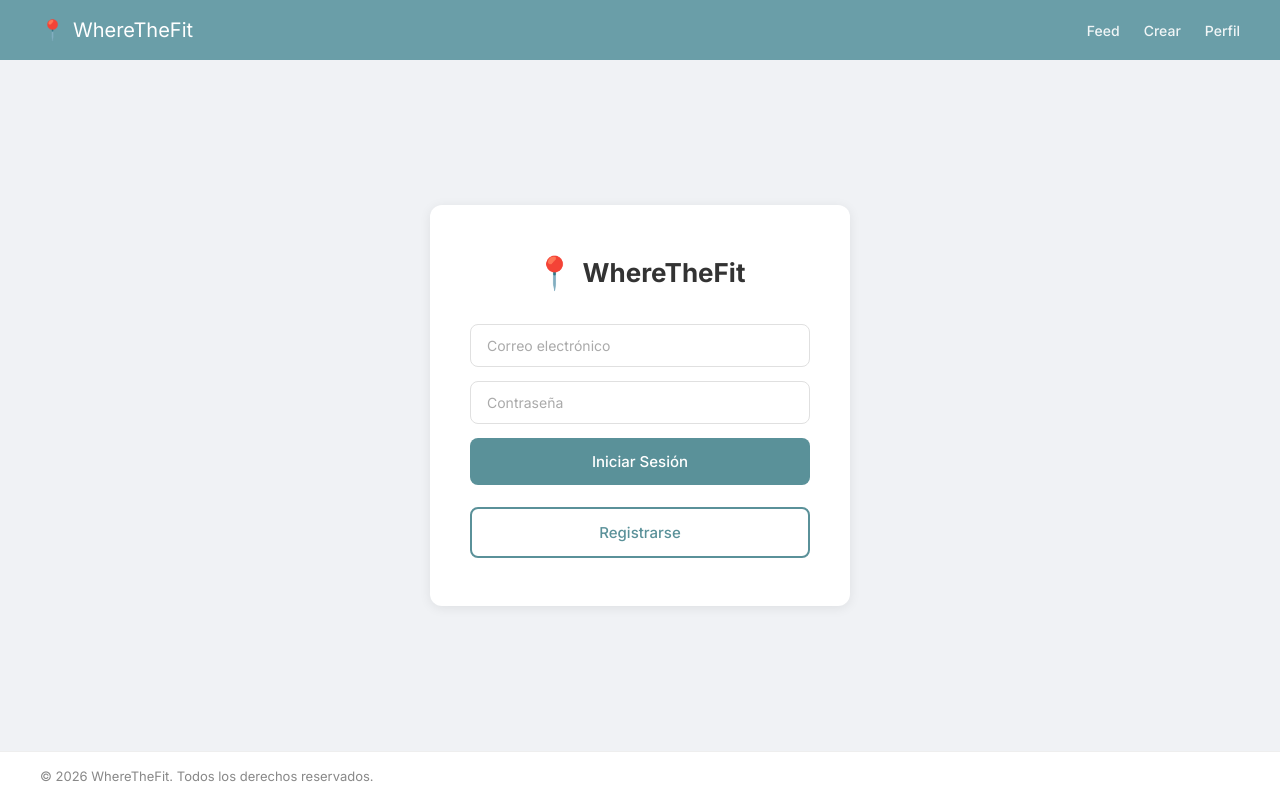
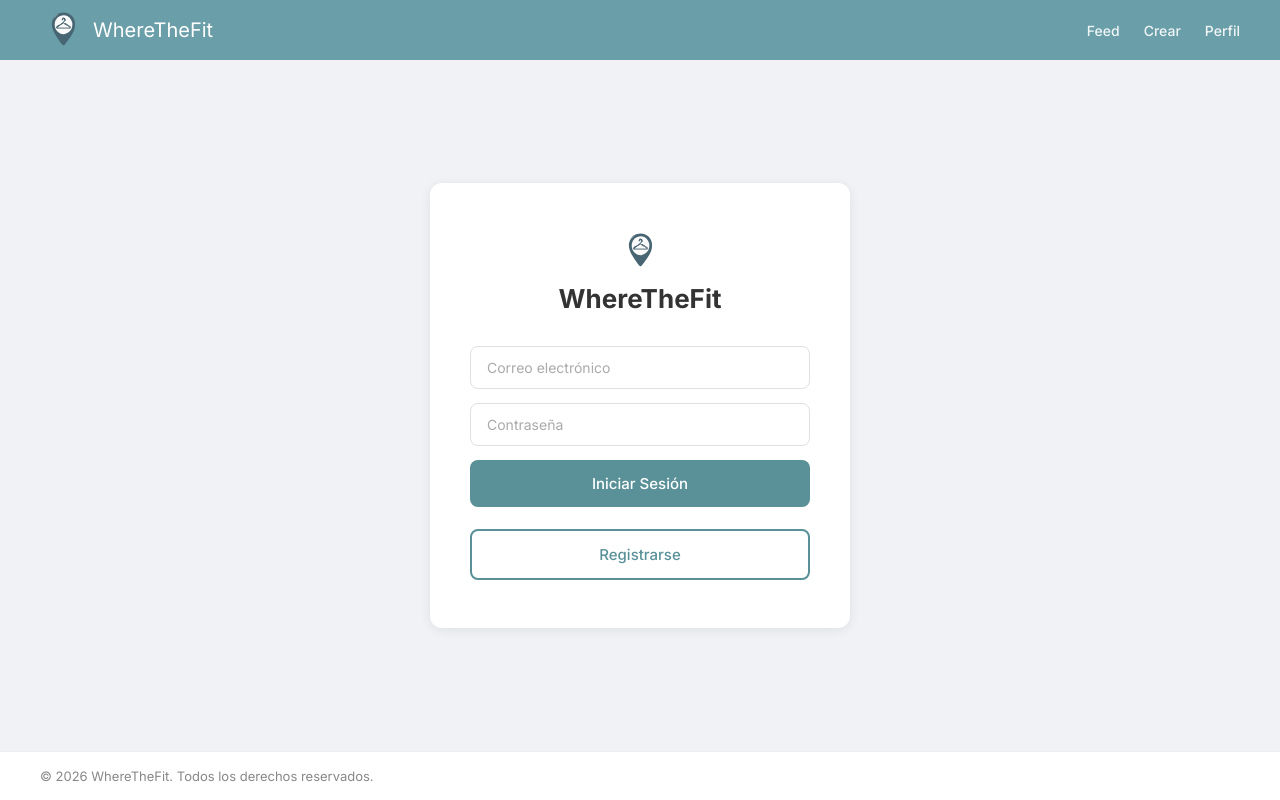
Before and after one commit to candedefranco/WhereTheFit, a React (Vite) app in the folder wtf-front/: page /login in a window 1280 px wide. Built offline with nearby package versions, Linux system fonts and the light colour scheme.

Commit message:
cambios logo

```diff
--- a/wtf-front/src/components/Layout.tsx
+++ b/wtf-front/src/components/Layout.tsx
@@ -26,7 +26,7 @@ function Layout({ children, showLogout = true }: LayoutProps) {
       {/* navbar con logo y links */}
       <nav className="navbar">
         <a href="/" className="navbar-logo">
-          📍 <span>WhereTheFit</span>
+            <img src="/logo-wtf.svg" alt="WhereTheFit logo" width={45} height={40} /> <span>WhereTheFit</span>
         </a>
         <div className="navbar-links">
           <a href="/feed">Feed</a>
--- a/wtf-front/src/pages/Login.tsx
+++ b/wtf-front/src/pages/Login.tsx
@@ -39,12 +39,12 @@ async function handleSubmit(e: React.FormEvent) {
     }
   }
 
-  return (
+ return (
       <div style={{ minHeight: "100vh", display: "flex", flexDirection: "column" }}>
         {/* navbar sin boton de logout */}
         <nav className="navbar">
           <a href="/" className="navbar-logo">
-            📍 <span>WhereTheFit</span>
+            <img src="/logo-wtf.svg" alt="WhereTheFit logo" width={45} height={40} /> <span>WhereTheFit</span>
           </a>
           <div className="navbar-links">
             <a href="#">Feed</a>
@@ -56,9 +56,20 @@ async function handleSubmit(e: React.FormEvent) {
         {/* formulario centrado */}
         <div className="login-wrapper">
           <div className="login-card">
-            <div className="login-logo">
-              <span className="login-logo-icon">📍</span>
-              WhereTheFit
+            {/* flexbox para centrar y apilar el logo y el texto */}
+            <div
+              className="login-logo"
+              style={{
+                display: "flex",
+                flexDirection: "column",
+                alignItems: "center",
+                gap: "4px"
+              }}
+            >
+              <span className="login-logo-icon">
+                <img src="/logo-wtf.svg" alt="WhereTheFit logo" width={45} height={40}/>
+              </span>
+              <span>WhereTheFit</span>
             </div>
 
             <form onSubmit={handleSubmit}>
--- a/wtf-front/src/pages/Profile.tsx
+++ b/wtf-front/src/pages/Profile.tsx
@@ -1,5 +1,7 @@
 import { useNavigate } from "react-router-dom"
 import { useEffect } from "react"
+import Layout from "../components/Layout"
+
 
 function Profile() {
   const navigate = useNavigate()
@@ -14,30 +16,10 @@ function Profile() {
     }
   }, [])
 
-  async function handleLogout() {
-    await fetch("http://localhost:5001/auth/logout", {
-      method: "POST",
-      credentials: "include",
-    })
-    localStorage.removeItem("user")
-    navigate("/login")
-  }
-
   if (!currentUser) return null
 
   return (
-    <>
-      <nav className="navbar">
-        <a href="/" className="navbar-logo">WhereTheFit</a>
-        <div className="navbar-links">
-          <a href="#">Buscar</a>
-          <a href="#">Feed</a>
-          <a href="/create">Crear</a>
-          <a href="/profile">Perfil</a>
-          <button onClick={handleLogout} className="btn btn-small">Cerrar sesión</button>
-        </div>
-      </nav>
-
+    <Layout>
       <div className="container">
         <div className="card">
           <div className="page-header">
@@ -52,7 +34,7 @@ function Profile() {
           </div>
         </div>
       </div>
-    </>
+    </Layout>
   )
 }
 
```
Also changed, not shown: wtf-front/public/logo-wtf.svg (added).
